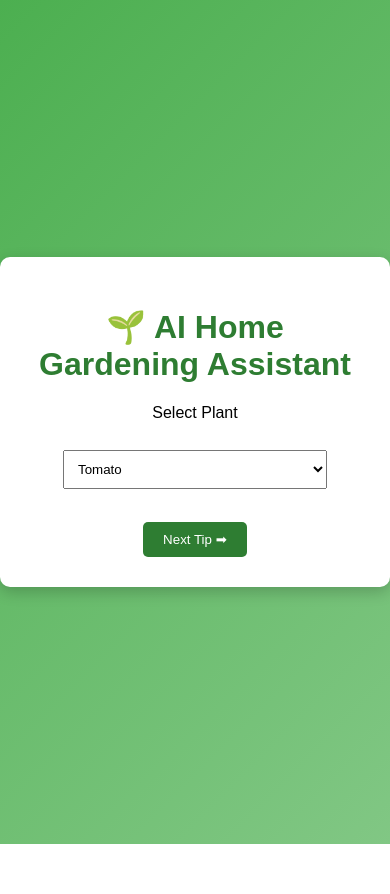
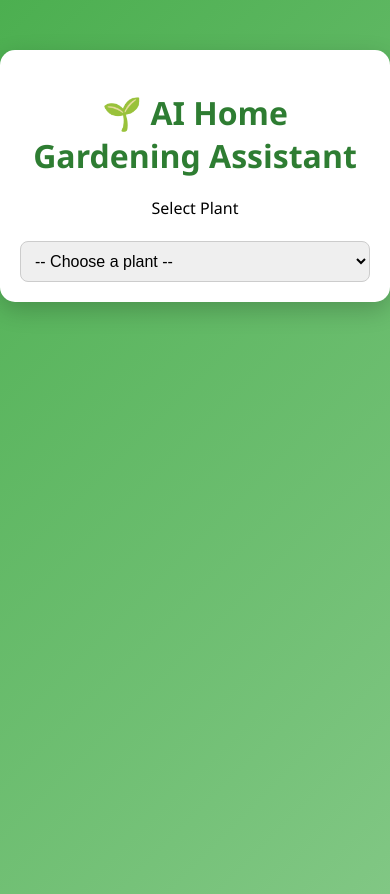
Before and after one commit to abhishreev2706-abi/home-gardening-assistant, a Flask app: page / in a window 390 px wide. Before the commit the page ends 844 px from the top, so only its background shows below. Run offline with Flask 3, Linux system fonts and the light colour scheme.

Commit message:
Improved UI design

```diff
--- a/app.py
+++ b/app.py
@@ -2,6 +2,7 @@ from flask import Flask, render_template, request
 
 app = Flask(__name__)
 
+# Gardening tips
 tips = {
     "Tomato": [
         "Sunlight: Needs 6-8 hours of sunlight daily.",
@@ -10,7 +11,6 @@ tips = {
         "Fertilizer: Use compost or organic fertilizer.",
         "Harvest: Ready in 60-80 days."
     ],
-
     "Mint": [
         "Sunlight: Partial sunlight.",
         "Watering: Keep soil moist.",
@@ -18,7 +18,6 @@ tips = {
         "Fertilizer: Use organic compost.",
         "Harvest: Ready in 30-40 days."
     ],
-
     "Chili": [
         "Sunlight: Needs full sunlight.",
         "Watering: Water regularly.",
@@ -26,7 +25,6 @@ tips = {
         "Fertilizer: Nitrogen-rich fertilizer.",
         "Harvest: Ready in 70-90 days."
     ],
-
     "Coriander": [
         "Sunlight: Moderate sunlight.",
         "Watering: Light watering daily.",
@@ -34,7 +32,6 @@ tips = {
         "Fertilizer: Organic compost recommended.",
         "Harvest: Ready in 30-40 days."
     ],
-
     "Spinach": [
         "Sunlight: Partial sunlight.",
         "Watering: Keep soil moist.",
@@ -44,6 +41,7 @@ tips = {
     ]
 }
 
+# Wikipedia links
 wiki_links = {
     "Tomato": "https://en.wikipedia.org/wiki/Tomato",
     "Mint": "https://en.wikipedia.org/wiki/Mint",
@@ -52,39 +50,55 @@ wiki_links = {
     "Spinach": "https://en.wikipedia.org/wiki/Spinach"
 }
 
+# Plant images in static/images/
+plant_images = {
+    "Tomato": "tomato.jpg",
+    "Mint": "mint.jpg",
+    "Chili": "chili.jpg",
+    "Coriander": "coriander.jpg",
+    "Spinach": "spinach.jpg"
+}
 
 @app.route("/", methods=["GET", "POST"])
 def home():
-
     plant = None
     tip = None
     index = 0
     end = False
     wiki = None
+    image = None
 
     if request.method == "POST":
-
-        plant = request.form["plant"]
+        plant = request.form.get("plant")
         index = int(request.form.get("index", 0))
 
         plant_tips = tips.get(plant, [])
 
+        # Prevent negative index
+        if index < 0:
+            index = 0
+
+        # Show tip if available
         if index < len(plant_tips):
             tip = plant_tips[index]
         else:
             end = True
 
         wiki = wiki_links.get(plant)
+        image = plant_images.get(plant)
 
-        index += 1
+        index += 1  # Prepare next tip index
 
-    return render_template("index.html",
-                           plant=plant,
-                           tip=tip,
-                           index=index,
-                           end=end,
-                           wiki=wiki)
-
+    return render_template(
+        "index.html",
+        plant=plant,
+        tip=tip,
+        index=index,
+        end=end,
+        wiki=wiki,
+        image=image,
+        tips=tips  # Pass tips for dropdown
+    )
 
 if __name__ == "__main__":
     app.run(debug=True)
--- a/static/style.css
+++ b/static/style.css
@@ -1,47 +1,94 @@
 body {
-    font-family: Arial, sans-serif;
+    font-family: 'Segoe UI', Tahoma, Geneva, Verdana, sans-serif;
     background: linear-gradient(135deg, #4CAF50, #81C784);
+    margin: 0;
+    padding: 0;
     display: flex;
     justify-content: center;
-    align-items: center;
-    height: 100vh;
-    margin: 0;
+    align-items: flex-start;
+    min-height: 100vh;
+    padding-top: 50px;
 }
 
 .container {
     background: white;
     padding: 30px;
-    border-radius: 10px;
-    box-shadow: 0 5px 15px rgba(0,0,0,0.2);
+    border-radius: 15px;
+    box-shadow: 0 8px 25px rgba(0, 0, 0, 0.2);
     text-align: center;
-    width: 350px;
+    width: 90%;
+    max-width: 400px;
 }
 
 h1 {
     color: #2e7d32;
+    margin-bottom: 20px;
 }
 
 select {
     padding: 10px;
     width: 80%;
-    margin-top: 10px;
+    border-radius: 8px;
+    border: 1px solid #ccc;
+    font-size: 16px;
 }
 
 button {
-    margin-top: 15px;
+    margin-top: 10px;
     padding: 10px 20px;
     border: none;
     background-color: #2e7d32;
     color: white;
-    border-radius: 5px;
+    border-radius: 8px;
     cursor: pointer;
+    transition: 0.3s;
 }
 
 button:hover {
     background-color: #1b5e20;
+    transform: translateY(-2px);
 }
 
 .result {
     margin-top: 20px;
     font-weight: bold;
+    padding: 15px;
+    border-radius: 10px;
+    background: #f1f8e9;
+    box-shadow: 0 4px 10px rgba(0, 0, 0, 0.1);
 }
+
+.nav-buttons {
+    display: flex;
+    justify-content: center;
+    gap: 15px;
+    margin-top: 15px;
+}
+
+.end-tip {
+    margin-top: 20px;
+    padding: 15px;
+    background: #e8f5e9;
+    border-radius: 10px;
+}
+
+.plant-image img {
+    width: 100%;
+    max-height: 200px;
+    object-fit: cover;
+    border-radius: 10px;
+    margin: 20px 0;
+}
+
+@media (max-width: 480px) {
+    .container {
+        padding: 20px;
+        width: 95%;
+    }
+    select, button {
+        width: 100%;
+    }
+    .nav-buttons {
+        flex-direction: column;
+    }
+}
--- a/templates/index.html
+++ b/templates/index.html
@@ -1,7 +1,9 @@
 <!DOCTYPE html>
-<html>
+<html lang="en">
 
 <head>
+<meta charset="UTF-8">
+<meta name="viewport" content="width=device-width, initial-scale=1.0">
 <title>AI Home Gardening Assistant</title>
 <link rel="stylesheet" href="{{ url_for('static', filename='style.css') }}">
 </head>
@@ -12,43 +14,37 @@
 
     <h1>🌱 AI Home Gardening Assistant</h1>
 
-<form method="POST">
-
+    <form method="POST" class="form-select">
         <label>Select Plant</label><br><br>
-
-<select name="plant">
-<option value="Tomato">Tomato</option>
-<option value="Mint">Mint</option>
-<option value="Chili">Chili</option>
-<option value="Coriander">Coriander</option>
-<option value="Spinach">Spinach</option>
+        <select name="plant" onchange="this.form.submit()">
+            <option value="" disabled selected>-- Choose a plant --</option>
+            {% for p in tips.keys() %}
+            <option value="{{ p }}" {% if plant == p %}selected{% endif %}>{{ p }}</option>
+            {% endfor %}
         </select>
-
         <input type="hidden" name="index" value="0">
-
-<br><br>
-
-<button type="submit">Next Tip ➡</button>
-
     </form>
 
+    {% if image %}
+    <div class="plant-image">
+        <img src="{{ url_for('static', filename='images/' + image) }}" alt="{{ plant }}">
+    </div>
+    {% endif %}
 
     {% if tip %}
-
     <div class="result">
-
         <h3>🌿 Tip</h3>
-
         <p>{{ tip }}</p>
 
-<div style="display:flex; justify-content:center; gap:20px;">
-
+        <div class="nav-buttons">
             <!-- Previous Tip -->
+            {% if index > 1 %}
             <form method="POST">
                 <input type="hidden" name="plant" value="{{ plant }}">
                 <input type="hidden" name="index" value="{{ index-2 }}">
                 <button type="submit">⬅ Previous</button>
             </form>
+            {% endif %}
 
             <!-- Next Tip -->
             <form method="POST">
@@ -56,21 +52,16 @@
                 <input type="hidden" name="index" value="{{ index }}">
                 <button type="submit">Next ➡</button>
             </form>
-
         </div>
-
     </div>
-
     {% endif %}
 
-
     {% if end %}
-
-<h3>✅ You have viewed all the basic gardening tips for this plant.</h3>
-
+    <div class="end-tip">
+        <h3>✅ You have viewed all tips for {{ plant }}.</h3>
         <p>For more information visit:</p>
         <a href="{{ wiki }}" target="_blank">📚 Learn More on Wikipedia</a>
-
+    </div>
     {% endif %}
 
 </div>
```
Also changed, not shown: static/images/chili.jpg (added), static/images/coriander.jpg (added), static/images/mint.jpg (added), static/images/spinach.jpg (added), static/images/tomato.jpg (added). Lines whose indentation alone changed are shown as unchanged.
